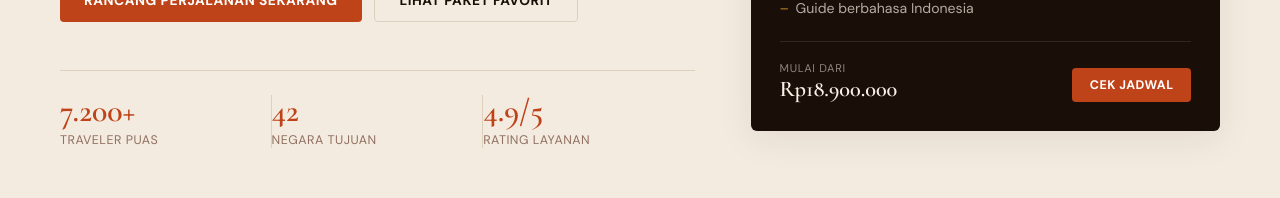
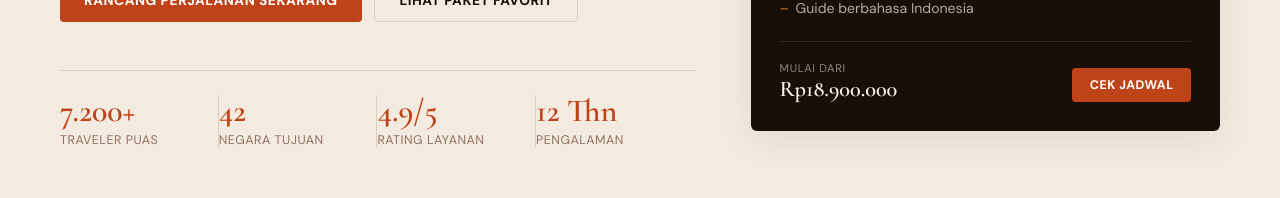
Before and after one commit to nugrahn0123/Preview-Travel-AN-Digital, a Next.js app: page / in a window 1280 px wide. Shown: the part 691-889 px from the top of the page. Built offline with nearby package versions, Linux system fonts and the light colour scheme.

Commit message:
feat: add 4th mini-stat (12 Years Experience) to hero

```diff
--- a/app/globals.css
+++ b/app/globals.css
@@ -227,7 +227,7 @@ h1 {
 .mini-stats {
 	margin-top: 3rem;
 	display: grid;
-	grid-template-columns: repeat(3, minmax(0, 1fr));
+	grid-template-columns: repeat(4, minmax(0, 1fr));
 	gap: 0;
 	border-top: 1px solid var(--line);
 	padding-top: 1.5rem;
--- a/app/page.tsx
+++ b/app/page.tsx
@@ -1,4 +1,5 @@
-import Header from '@/components/Header'
+
+  import Header from '@/components/Header'
 import Hero from '@/components/Hero'
 import Partners from '@/components/Partners'
 import Gallery from '@/components/Gallery'
--- a/components/Hero.tsx
+++ b/components/Hero.tsx
@@ -27,6 +27,10 @@ export default function Hero() {
           <article>
             <h3>4.9/5</h3>
             <p>Rating layanan</p>
+          </article>
+          <article>
+            <h3>12 Thn</h3>
+            <p>Pengalaman</p>
           </article>
         </div>
       </div>
```
